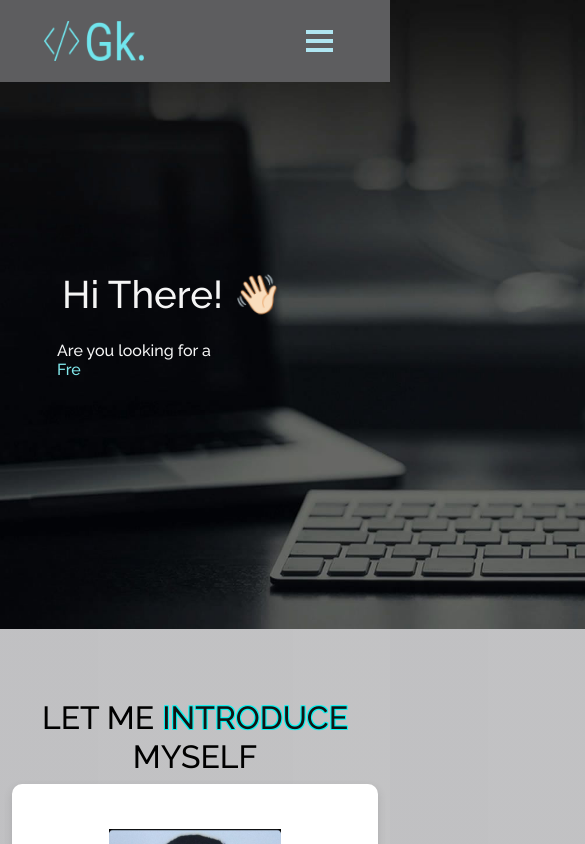
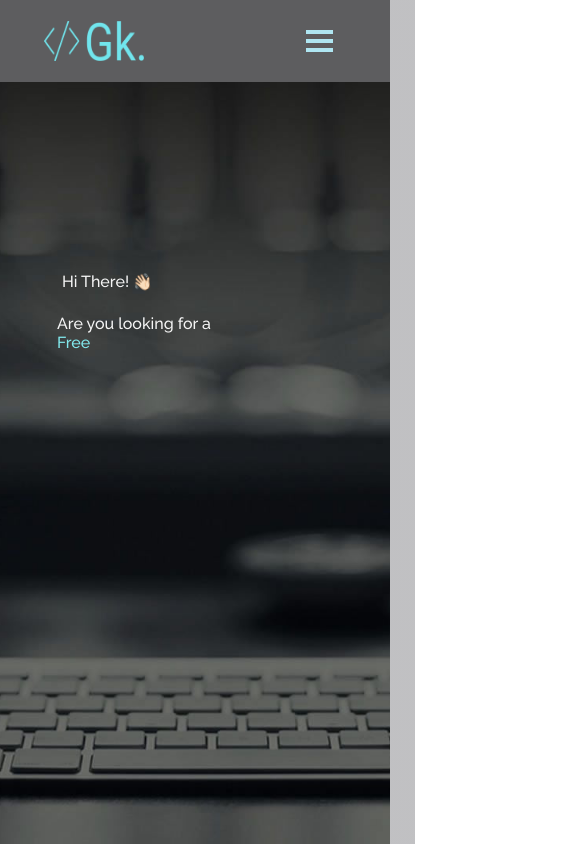
Before and after one commit to gokul-24/Portfolio-master, a React (Create React App) app: page / in a window 390 px wide. Shown: the top 844 px of the page, 585 px wide, since content can reach past the window. Built offline with nearby package versions, Linux system fonts and the light colour scheme.

Commit message:
Update style.css

```diff
--- a/src/style.css
+++ b/src/style.css
@@ -312,11 +312,11 @@ button:focus {
   }
   .home-section{
     background-image: url(./Assets/home2.jpg);
-    width: 767px !important;
+    background-size: cover;  /* Ensures image covers the entire container */
+    background-position: center;  /* Centers the image within the container */
+    height: 100vh;  /* Sets height to 100% of viewport height, preventing cropping */
+    width: 100vw;  /* Sets width to 100% of viewport width, ensuring full coverage */
   }
-  .home-section background-image{
-    width: 50px !important;
-  };
   .heading {
     font-size: 1em !important;
     padding-left: 50px !important;
```
